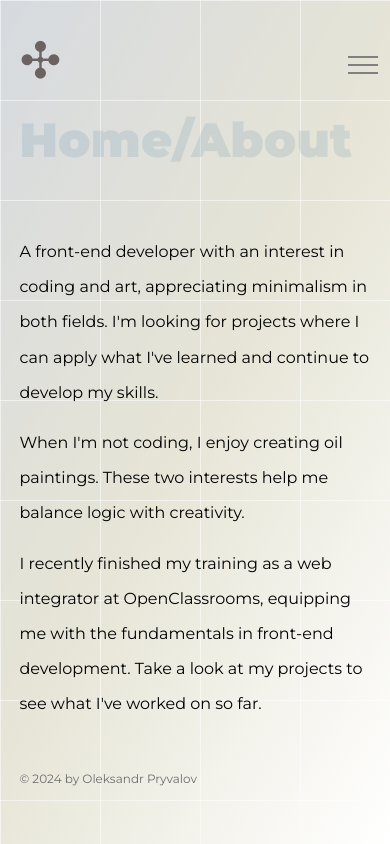
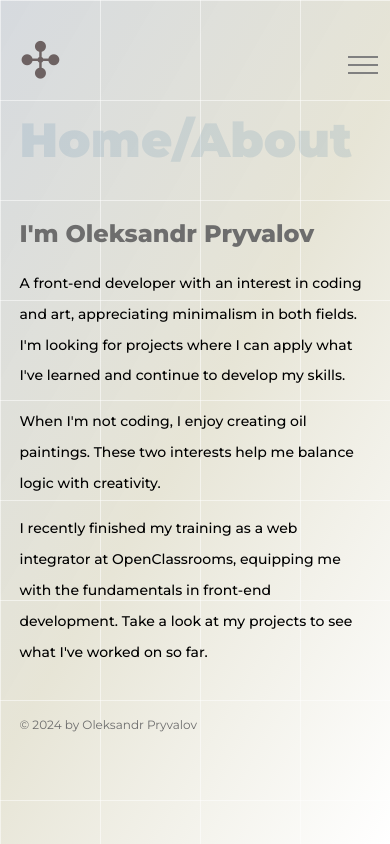
Before and after one commit to multumInParvo/my-portfolio, a React (Create React App) app: page / in a window 390 px wide. Built offline with nearby package versions, Linux system fonts and the light colour scheme.

Commit message:
updated component

```diff
--- a/src/components/Introduction/Introduction.jsx
+++ b/src/components/Introduction/Introduction.jsx
@@ -5,6 +5,7 @@ import '../Introduction/Introduction.scss';
 function Introduction() {
     return (
         <div className="introduction-container">
+            <h2 className='introduction-title'>I'm Oleksandr Pryvalov</h2>
             <div className='introduction-text'>
                 <p className='introduction-paragraph'>
                     A front-end developer with an interest in coding and art, appreciating minimalism in both fields.
--- a/src/components/Introduction/Introduction.scss
+++ b/src/components/Introduction/Introduction.scss
@@ -1,12 +1,19 @@
 .introduction-container {
     width: 60%;
+
+    .introduction-title {
+        margin-top: 0;
+        font-size: 2em;
+        color: #6d6d6d;
+        font-weight: 800;
+    }
 
     .introduction-text {
         margin: 0;
 
         .introduction-paragraph {
             font-size: 16px;
-            font-weight: 400;
+            font-weight: 500;
             line-height: 2.2;
             margin: 15px 0 0 0;
         }
@@ -22,5 +29,15 @@
 @media (max-width: 768px) {
     .introduction-container {
         width: 90%;
+
+        .introduction-title {
+            font-size: 1.5em;
+        }
+
+        .introduction-text {
+            .introduction-paragraph {
+                font-size: 14px;
+            }
+        }
     }
 }
```
